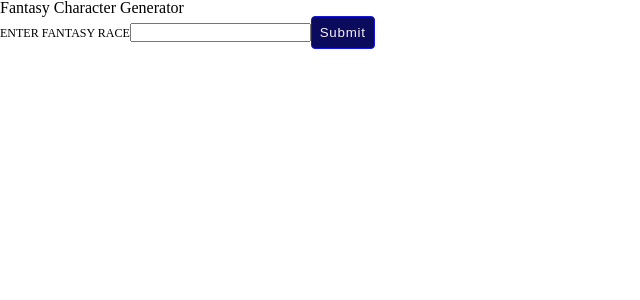
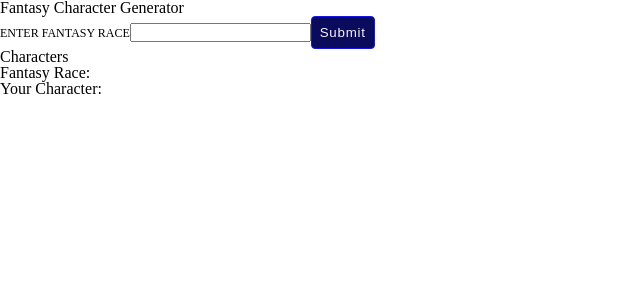
Before and after one commit to Cara-Barter/fantasy-character-generator, a React (Create React App) app: page / in a window 1280 px wide. Shown: the top 300 px of the page, without its empty margins (0-640 px from the left). Built offline with nearby package versions, Linux system fonts and the light colour scheme.

Commit message:
added characters component

```diff
--- a/src/components/Characters/Characters.jsx
+++ b/src/components/Characters/Characters.jsx
@@ -0,0 +1,19 @@
+import './Characters.scss';
+
+function Characters ({ input, reply }) {
+    return (
+       <section className="characters">
+           <h2 className="characters__title">Characters</h2>
+           <div className="characters__box">
+                <span className="characters__header">Fantasy Race:</span>
+                <p className="characters__text">{input}</p>
+                <span className="characters__header">Your Character:</span>
+                <p className="characters__text">{reply}</p>
+           </div>
+       </section>
+
+
+    )
+}
+
+export default Characters;
--- a/src/components/Form/Form.jsx
+++ b/src/components/Form/Form.jsx
@@ -2,11 +2,13 @@ import { Component } from 'react';
 import axios from 'axios';
 import './Form.scss';
 import Button from '../Button/Button';
+import Characters from '../Characters/Characters';
 
 class Form extends Component{
     state = {
         prompt: "",
-        promptRequired: false
+        promptRequired: false,
+        reply: ""
     }
 
     // create changehandler for input
@@ -51,9 +53,9 @@ class Form extends Component{
             },
             )
             .then((response) => {
-                console.log(response.data.choices[0].text);
+                console.log(response.data.choices);
                 this.setState({
-                    reply: response.data
+                    reply: response.data.choices[0].text
                 })
                 .catch((error) => {
                     console.log('post request error', error)
@@ -65,6 +67,7 @@ class Form extends Component{
 
     render(){
         return (
+            <>
             <form className="form" onSubmit={this.handleSubmit}>
                 <label htmlFor="input" className="form__label">
                     Enter Fantasy Race
@@ -89,6 +92,10 @@ class Form extends Component{
                     text="Submit"
                 />
             </form>
+            <Characters
+                input={this.state.prompt}
+                reply={this.state.reply} />
+            </>
         )
     }
 }
```
